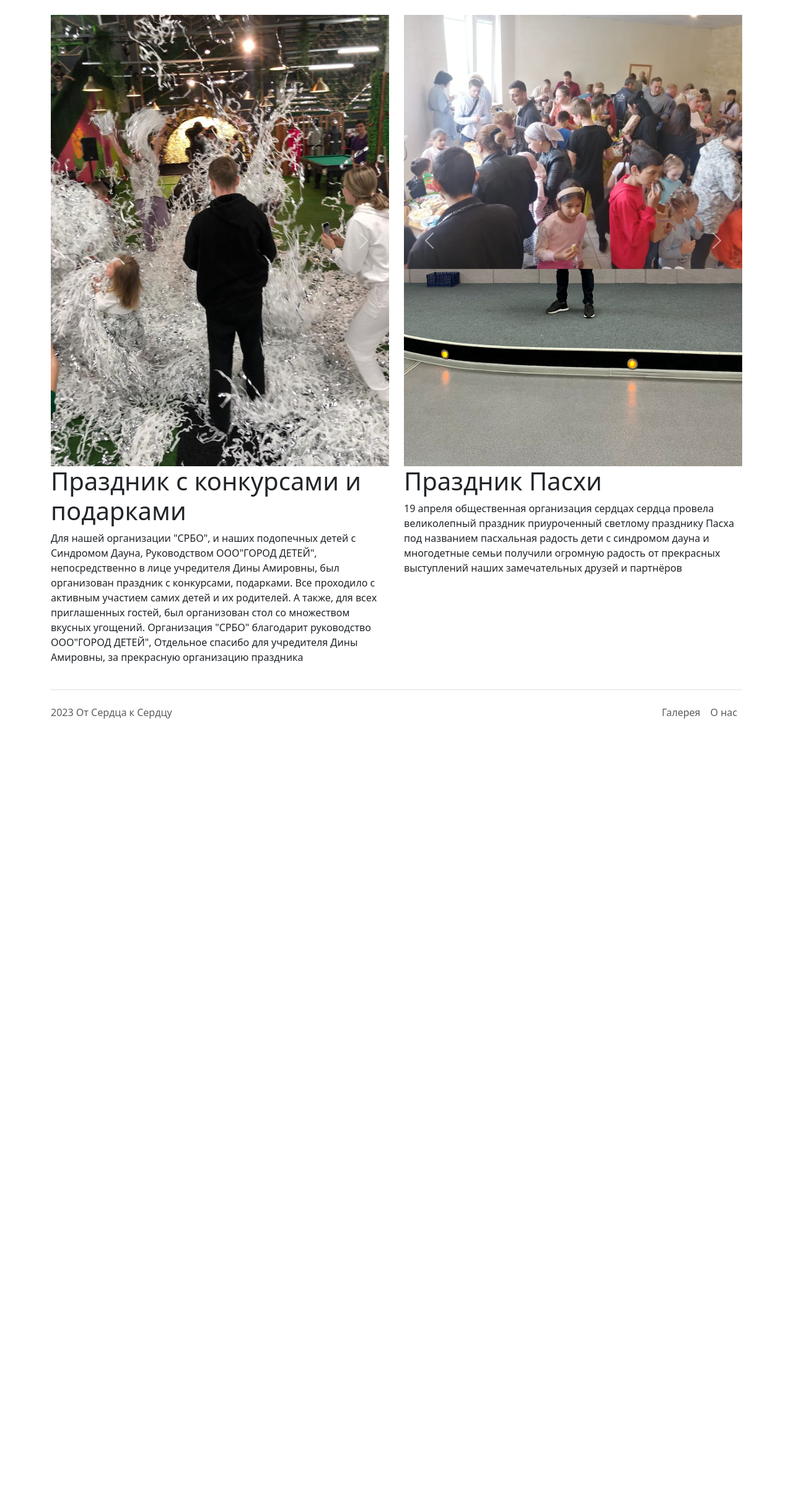
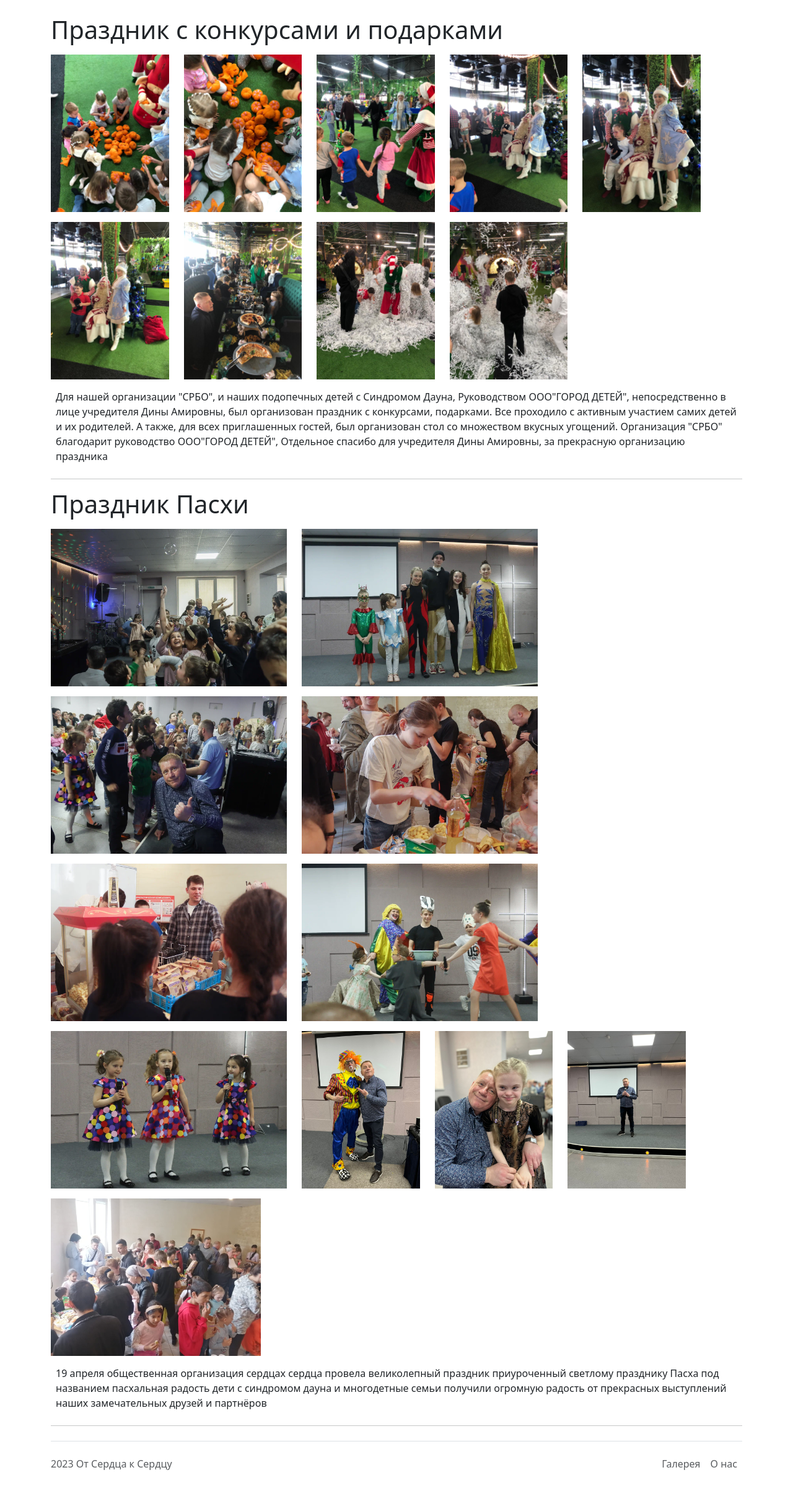
Before and after one commit to gevix/otSerdca, a Django app: page /gallery/ in a window 1280 px wide. Shown: the part 93-2514 px from the top of the page at 62% size. Before the commit the page ends 1252 px from the top, so only its background shows below. Run offline with Django 4.2, Linux system fonts and the light colour scheme; data comes from the database, SQL or seed files in the repository; both versions use the stored data as it was after the commit; some libraries are stand-ins or nearby versions.

Commit message:
gallery fix

```diff
--- a/otSerdca/blog/templates/blog/base.html
+++ b/otSerdca/blog/templates/blog/base.html
@@ -6,7 +6,7 @@
     <meta http-equiv="X-UA-Compatible" content="IE=edge" />
     <meta name="viewport" content="width=device-width, initial-scale=1.0" />
     <title>{% block title %}{% endblock %} От Сердца к Сердцу</title>
-
+    <link rel="icon" type="image/x-icon" href="{% static 'blog/favicon.ico' %}">
     <link
       href="https://cdn.jsdelivr.net/npm/bootstrap@5.3.0-alpha3/dist/css/bootstrap.min.css"
       rel="stylesheet"
@@ -73,5 +73,6 @@
       integrity="sha384-ENjdO4Dr2bkBIFxQpeoTz1HIcje39Wm4jDKdf19U8gI4ddQ3GYNS7NTKfAdVQSZe"
       crossorigin="anonymous"
     ></script>
+    {% block lightbox %}{% endblock %}
   </body>
 </html>
--- a/otSerdca/blog/templates/blog/gallery.html
+++ b/otSerdca/blog/templates/blog/gallery.html
@@ -7,30 +7,28 @@
 {% block content %}
 
     <main class="container">
-        <div class="row">
+      <div class="row"></div>
         {% for gallery in object_list %}
-        <div class="col-sm-12 col-md-12 col-lg-6">
-            <div id="carouselExample" class="carousel slide">
-                <div class="carousel-inner">
-                  {% for photo in gallery.photo_set.all %}
-                  <div class="carousel-item active">
-                    <img src="{{ photo.photo.url }}" class="d-block w-100" alt="...">
-                  </div>
-                  {% endfor %}
-                </div>
-                <button class="carousel-control-prev" type="button" data-bs-target="#carouselExample" data-bs-slide="prev">
-                  <span class="carousel-control-prev-icon" aria-hidden="true"></span>
-                  <span class="visually-hidden">Previous</span>
-                </button>
-                <button class="carousel-control-next" type="button" data-bs-target="#carouselExample" data-bs-slide="next">
-                  <span class="carousel-control-next-icon" aria-hidden="true"></span>
-                  <span class="visually-hidden">Next</span>
-                </button>
+          <h1>{{ gallery.title }}</h1>
+
+            <div class="row row-cols-auto">
+              {% for photo in gallery.photo_set.all %}
+              <div class="col">
+                <a href="{{ photo.photo.url }}" data-toggle="lightbox" data-gallery="{{ gallery.title }}">
+                  <img src="{{ photo.photo.url }}" height="270" class="py-2">
+                </a>
               </div>
-              <h1>{{ gallery.title }}</h1>
-              <p>{{ gallery.description }}</p>
+              {% endfor %}
+            </div>
+          <p class="p-2">{{ gallery.description }}</p>
+          <hr>
         </div>
         {% endfor %}
         </div>
+      </div>
     </main>
 {% endblock %}
+
+{% block lightbox %}
+<script src="https://cdn.jsdelivr.net/npm/bs5-lightbox@1.8.3/dist/index.bundle.min.js"></script>
+{% endblock %}
```
Also changed, not shown: otSerdca/blog/static/blog/favicon.ico (added), otSerdca/db.sqlite3, otSerdca/static/blog/easter10.jpg (added), otSerdca/static/blog/easter11.jpg (added), otSerdca/static/blog/easter3_En2wYOz.jpg (added), otSerdca/static/blog/easter4.jpg (added), otSerdca/static/blog/easter5.jpg (added), otSerdca/static/blog/easter6.jpg (added), otSerdca/static/blog/easter7.jpg (added), otSerdca/static/blog/easter8.jpg (added), otSerdca/static/blog/easter9.jpg (added), otSerdca/static/blog/prazdnik4.jpg (added), otSerdca/static/blog/prazdnik5.jpg (added), otSerdca/static/blog/prazdnik6.jpg (added), 3 more files.
